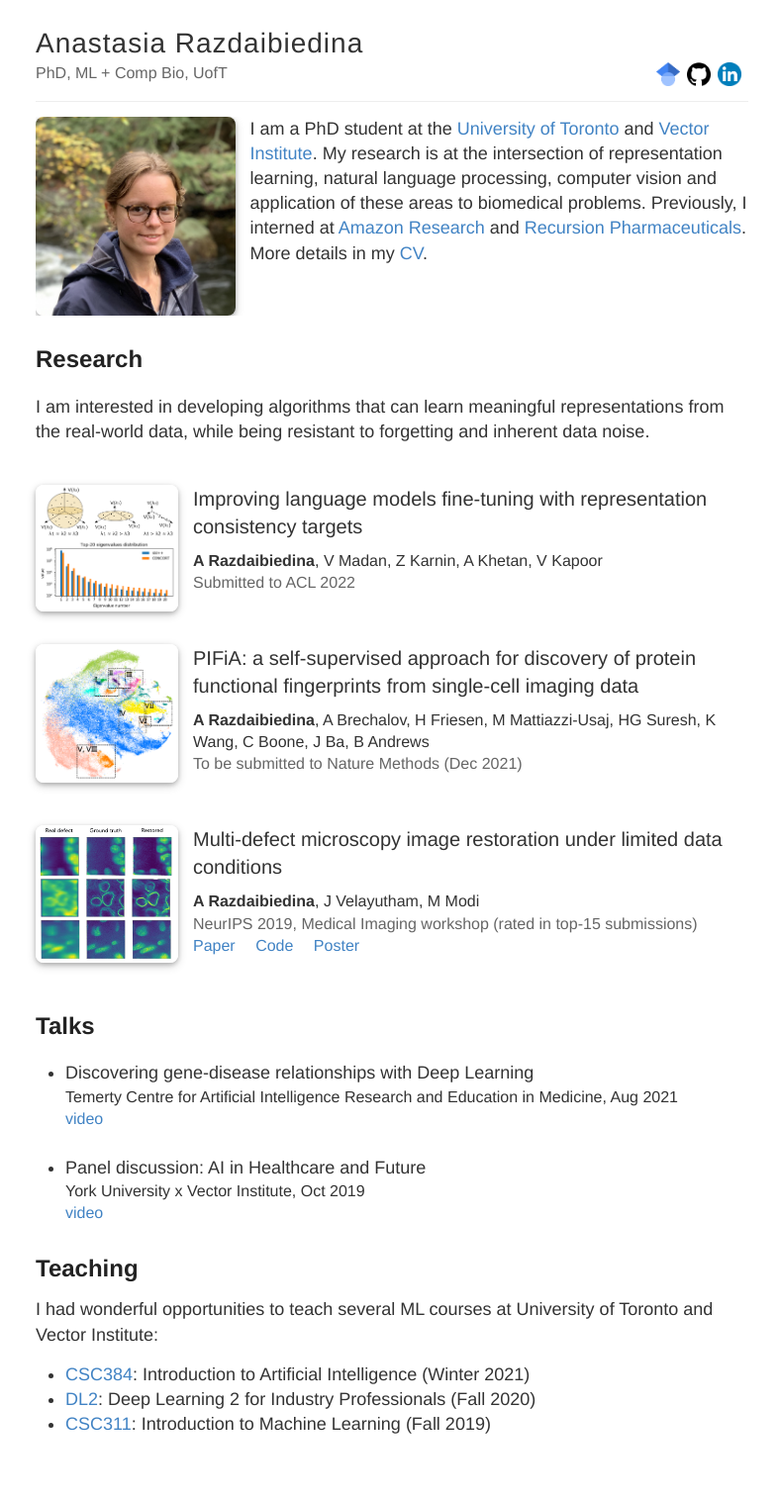
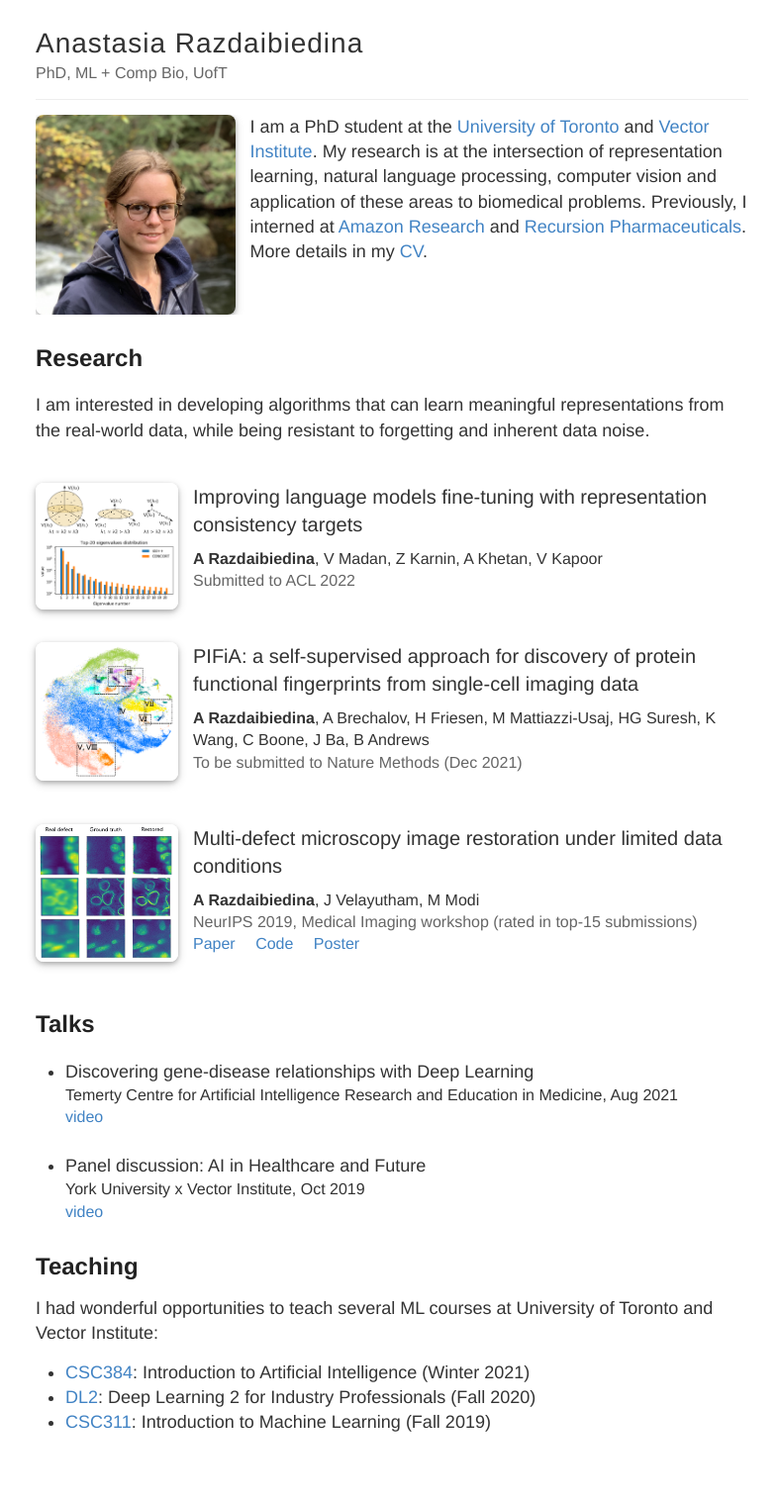
Before and after one commit to arazd/arazd.github.io, a Jekyll site: the page built from index.html, in a window 1280 px wide. Shown: the whole page at 99% size, without its empty margins (244-1031 px from the left). Built offline with Jekyll 4.4.1, drawn with Linux system fonts in a browser that asks for light colours.

Commit message:
navigation update

```diff
--- a/_layouts/default.html
+++ b/_layouts/default.html
@@ -34,16 +34,7 @@
 
           <div class="site-info">
             <h1 class="site-name"><a href="{{ site.baseurl }}/">{{ site.name }}</a></h1>
-          </div>
-
-          <div class="site-info">
             <p class="site-description">{{ site.description }}</p>
-
-            <div class="icon">
-              <a href="https://ca.linkedin.com/in/anastasia-razdaibiedina-438929197"><img src="./images/linkedin_icon.png" width="24px"></a>
-              <a href="https://github.com/arazd"><img src="./images/github_icon.png" width="24px"></a>
-              <a href="https://scholar.google.com/citations?user=1whPOfwAAAAJ&hl=en"><img src="./images/google_scholar_icon.png" width="24px"></a>
-            </div>
           </div>
 
 
--- a/style.scss
+++ b/style.scss
@@ -246,8 +246,8 @@
 // }
 
 .site-info {
-  // float: left;
-  display: flex;
+  float: left;
+  // display: flex;
   // @include mobile {
   //   float: none;
   //   display: block;
```
